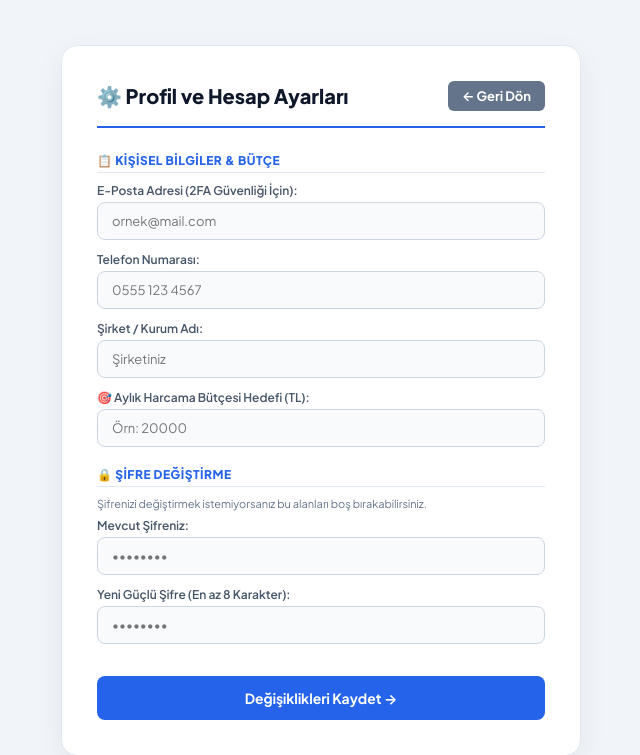
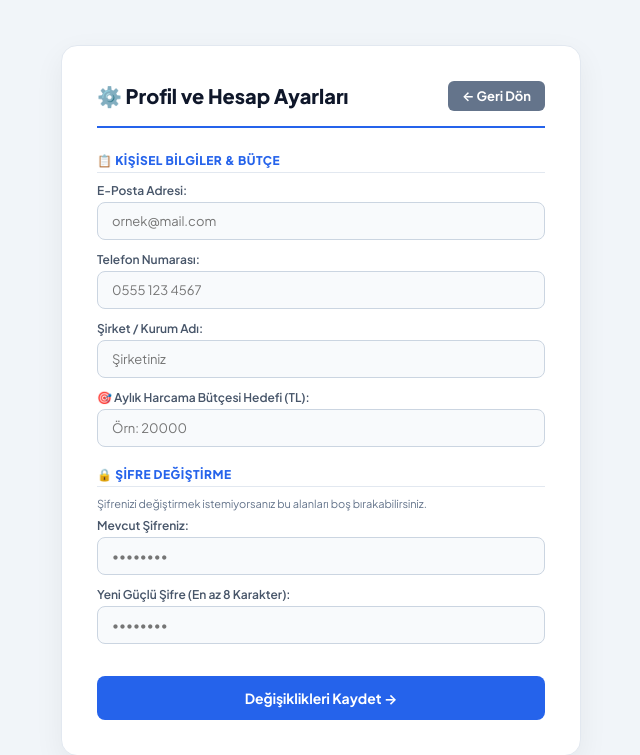
Before and after one commit to yusufmert1978-sketch/finance-tracker, a Flask app: page /ayarlar in a window 1280 px wide. Shown: the top 755 px of the page, without its empty margins (319-959 px from the left). Run offline with Flask 3, Linux system fonts and the light colour scheme; the visitor is signed in with stand-in values (Sample User, id 1).

Commit message:
refactor: Arayuz form etiketleri ve metinler sadelestirildi

```diff
--- a/templates/ayarlar.html
+++ b/templates/ayarlar.html
@@ -163,7 +163,7 @@
             <div class="section-label">📋 Kişisel Bilgiler & Bütçe</div>
 
             <div class="input-group">
-                <label>E-Posta Adresi (2FA Güvenliği İçin):</label>
+                <label>E-Posta Adresi:</label>
                 <input type="email" name="email" value="{{ user.email if user.email else '' }}" placeholder="ornek@mail.com">
             </div>
 
--- a/templates/register.html
+++ b/templates/register.html
@@ -191,7 +191,7 @@
                 <input type="password" name="password" placeholder="••••••••" required>
             </div>
 
-            <div class="section-divider">📱 İletişim Bilgileri (2FA Korumalı)</div>
+            <div class="section-divider">📱 İletişim Bilgileri</div>
             <div class="grid-2">
                 <div class="input-group">
                     <label>E-Posta Adresi</label>
```
